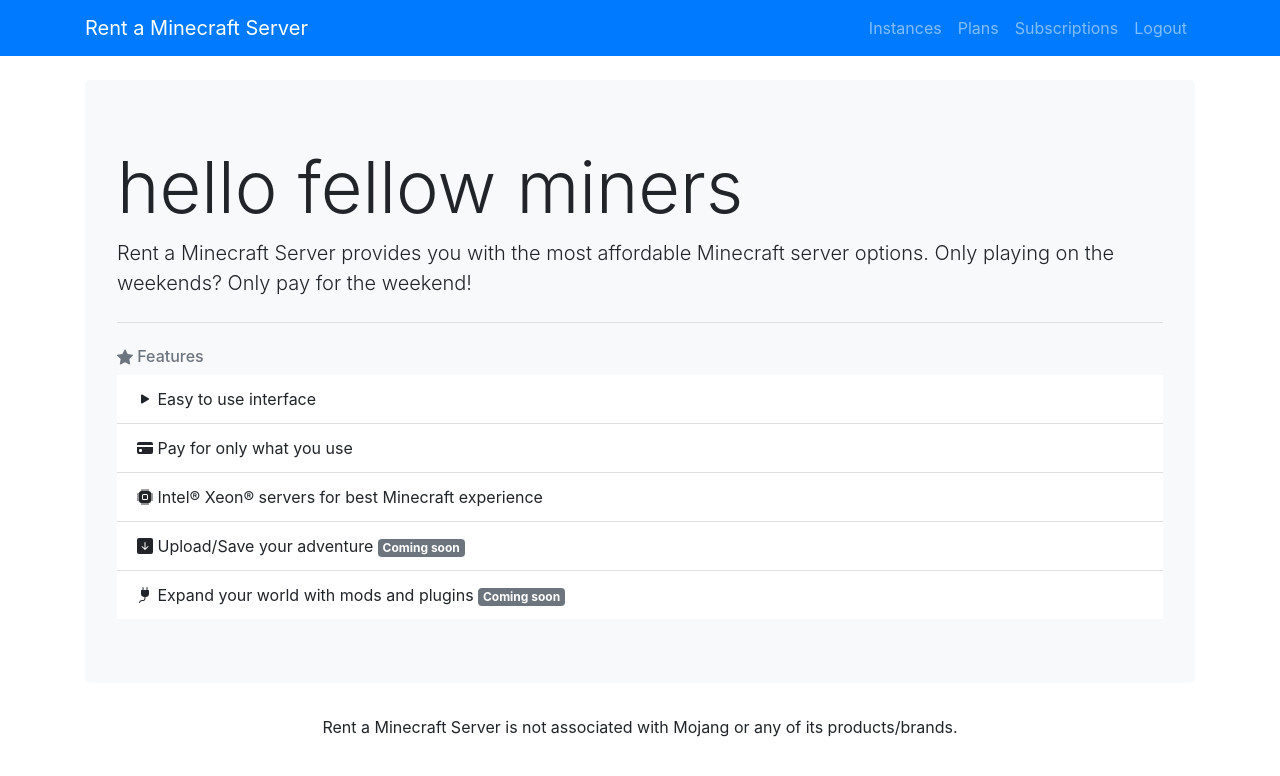
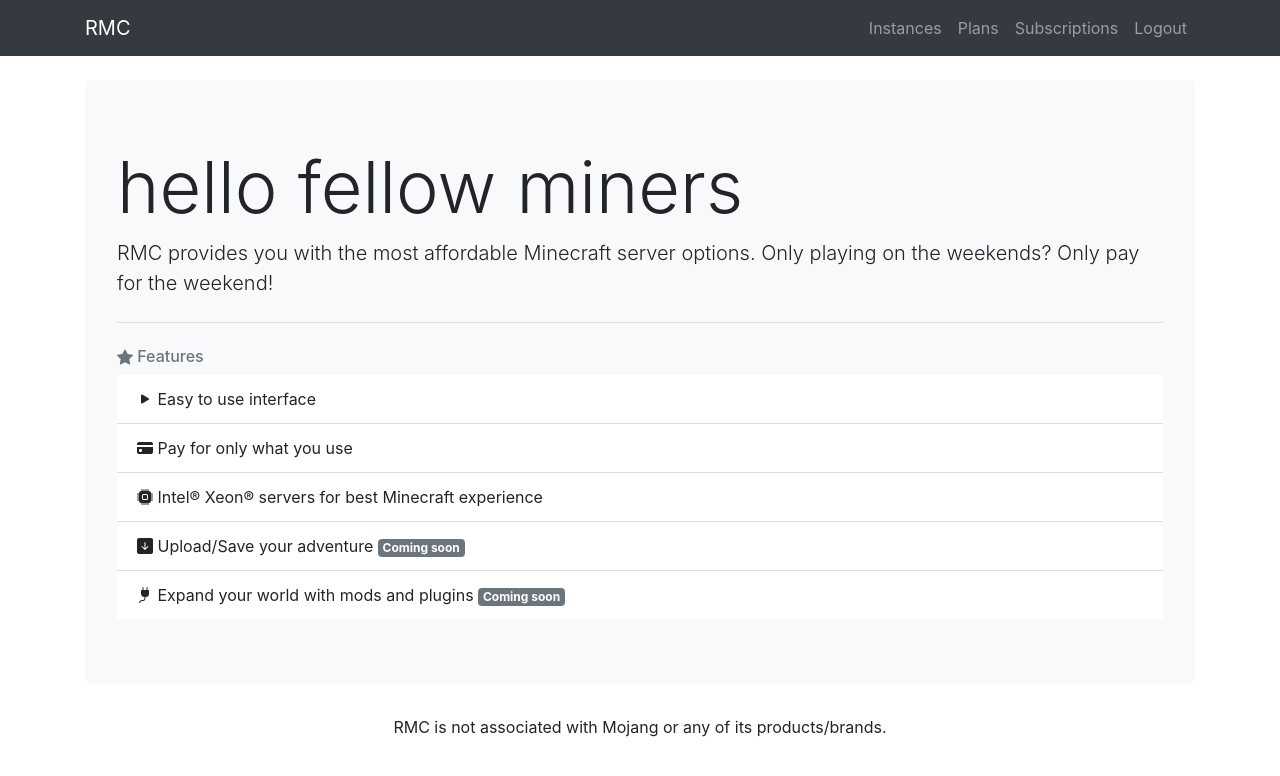
Before and after one commit to miragespace/rmc, a Vue app in the folder frontend/: page / in a window 1280 px wide. Shown: the top 776 px of the page. Built offline with nearby package versions, Linux system fonts and the light colour scheme; no server answers; sample sign-in values are in the browser's storage; what v-clipboard would draw is missing.

Commit message:
frontend: branding

```diff
--- a/frontend/src/App.vue
+++ b/frontend/src/App.vue
@@ -8,8 +8,8 @@
     <footer class="footer mt-2">
       <b-container>
         <p class="text-center">
-          Rent a Minecraft Server is not associated with Mojang or any of its
-          products/brands.
+          {{ $store.state.brandName }} is not associated with Mojang or any of
+          its products/brands.
         </p>
       </b-container>
     </footer>
--- a/frontend/src/components/Nav.vue
+++ b/frontend/src/components/Nav.vue
@@ -1,9 +1,9 @@
 <template>
   <div>
-    <b-navbar toggleable="lg" type="dark" variant="primary">
+    <b-navbar toggleable="lg" type="dark" variant="dark">
       <b-container>
         <b-navbar-brand :to="{ name: 'Home' }">
-          Rent a Minecraft Server
+          {{ $store.state.brandName }}
         </b-navbar-brand>
         <b-navbar-toggle target="nav-collapse"></b-navbar-toggle>
         <b-collapse id="nav-collapse" is-nav>
--- a/frontend/src/router/index.js
+++ b/frontend/src/router/index.js
@@ -1,5 +1,6 @@
 import Vue from 'vue'
 import VueRouter from 'vue-router'
+import Store from '../store'
 import Home from '../views/Home.vue'
 
 Vue.use(VueRouter)
@@ -23,27 +24,42 @@ const routes = [
     {
         path: '/instances/:id',
         name: 'Instance',
-        component: () => import('../views/Instance.vue')
+        component: () => import('../views/Instance.vue'),
+        meta: {
+            requireAuthentication: true
+        }
     },
     {
         path: '/instances',
         name: 'Instances',
-        component: () => import('../views/Instances.vue')
+        component: () => import('../views/Instances.vue'),
+        meta: {
+            requireAuthentication: true
+        }
     },
     {
         path: '/subscriptions/plans',
         name: 'Plans',
-        component: () => import('../views/Plans.vue')
+        component: () => import('../views/Plans.vue'),
+        meta: {
+            requireAuthentication: true
+        }
     },
     {
         path: '/subscriptions/:id',
         name: 'Subscription',
-        component: () => import('../views/Subscription.vue')
+        component: () => import('../views/Subscription.vue'),
+        meta: {
+            requireAuthentication: true
+        }
     },
     {
         path: '/subscriptions',
         name: 'Subscriptions',
-        component: () => import('../views/Subscriptions.vue')
+        component: () => import('../views/Subscriptions.vue'),
+        meta: {
+            requireAuthentication: true
+        }
     }
 ]
 
@@ -53,4 +69,20 @@ const router = new VueRouter({
     routes
 })
 
+router.beforeEach((to, from, next) => {
+    if (to.meta && to.meta.requireAuthentication && !Store.getters.isLogin) {
+        // TODO: revisit this
+        router.app.$bvToast.toast("Please login first!", {
+            title: "Authentication required",
+            autoHideDelay: 5000,
+            variant: "danger",
+            solid: true
+        })
+        next({ name: 'Login' })
+    } else {
+        document.title = Store.state.brandName + ' / ' + to.name
+        next()
+    }
+})
+
 export default router
--- a/frontend/src/store/index.js
+++ b/frontend/src/store/index.js
@@ -8,6 +8,7 @@ const BASE_URL = process.env.VUE_APP_API_ENDPOINT;
 
 export default new Vuex.Store({
     state: {
+        brandName: process.env.VUE_APP_BRAND_NAME || 'RMC',
         bearerToken: localStorage.getItem("token") || ''
     },
     getters: {
--- a/frontend/src/views/Home.vue
+++ b/frontend/src/views/Home.vue
@@ -4,8 +4,9 @@
       <template #header>hello fellow miners</template>
 
       <template #lead>
-        Rent a Minecraft Server provides you with the most affordable Minecraft
-        server options. Only playing on the weekends? Only pay for the weekend!
+        {{ $store.state.brandName }} provides you with the most affordable
+        Minecraft server options. Only playing on the weekends? Only pay for the
+        weekend!
       </template>
 
       <hr class="my-4" />
--- a/frontend/vue.config.js
+++ b/frontend/vue.config.js
@@ -3,7 +3,7 @@ module.exports = {
         config
             .plugin('html')
             .tap(args => {
-                args[0].title = "Rent a Minecraft Server"
+                args[0].title = "RMC"
                 return args
             })
     }
```
Also changed, not shown: 1 other file (tests, documents, lock files or other folders).
